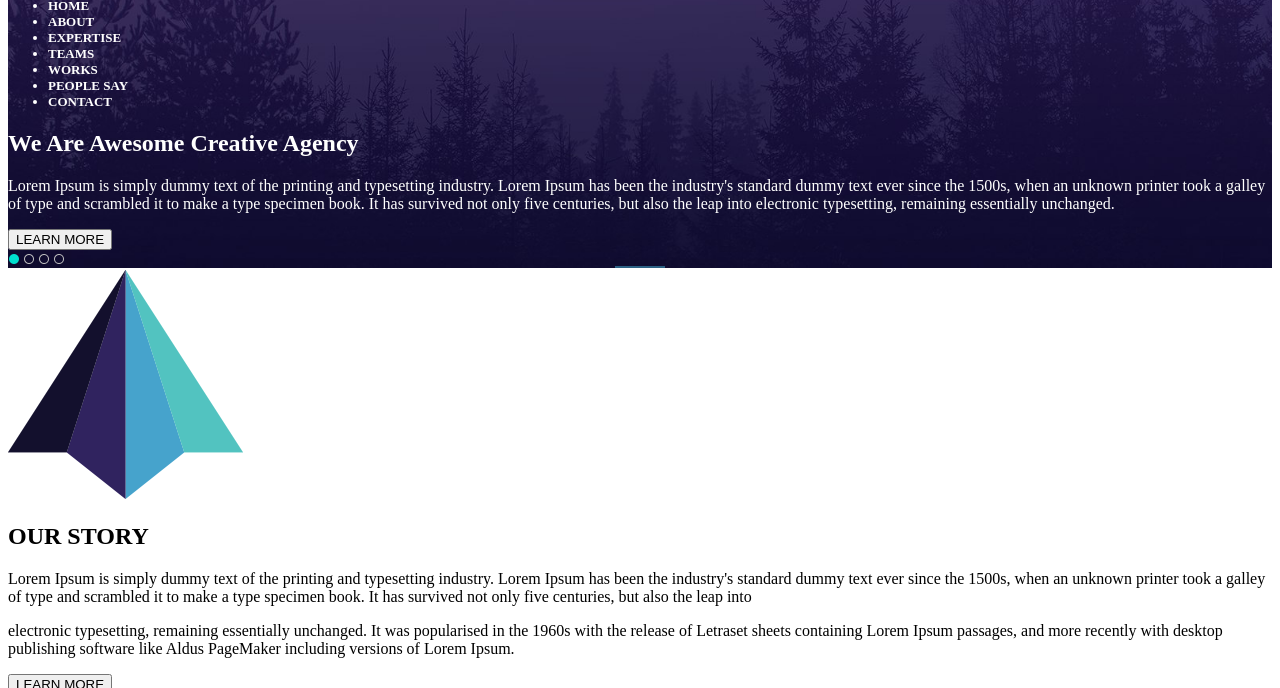
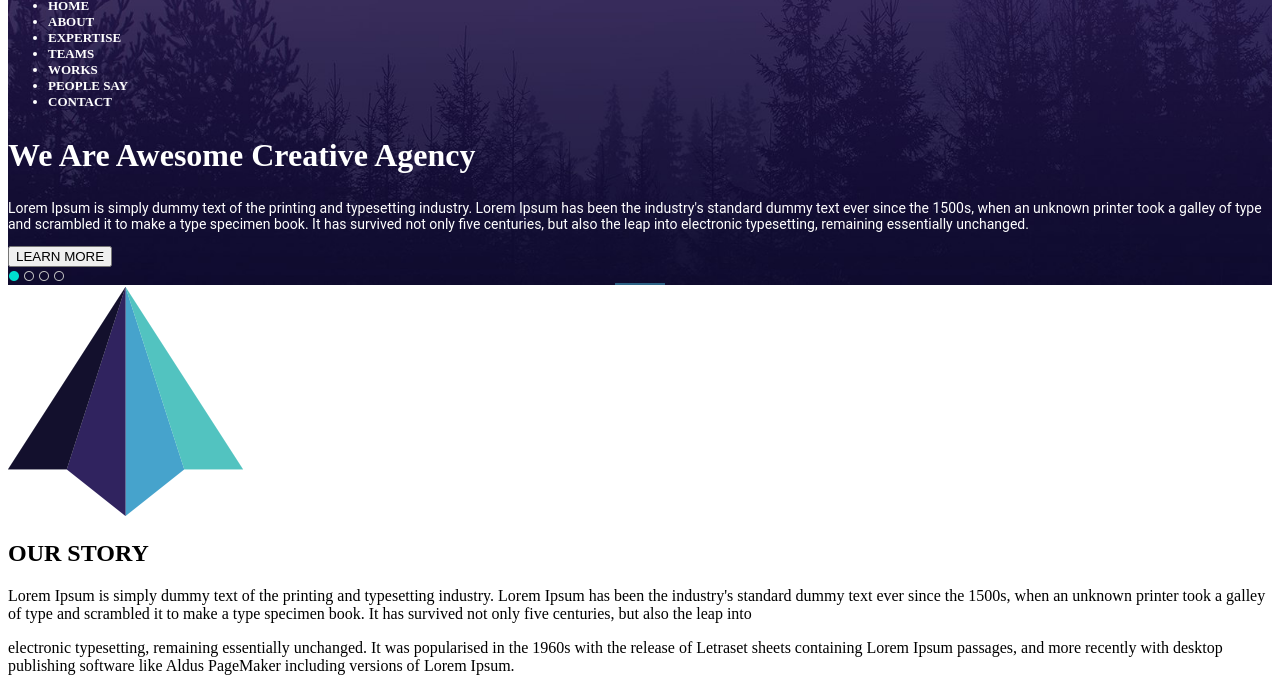
Before and after one commit to yllipetrovci/gatsby-website, a Gatsby site: page /home in a window 1280 px wide. Shown: the part 82-770 px from the top of the page. Built offline with nearby package versions, Linux system fonts and the light colour scheme; Gatsby itself is replaced by a stand-in of ours.

Commit message:
put for header section fonts

```diff
--- a/src/styles/pages/home.scss
+++ b/src/styles/pages/home.scss
@@ -3,6 +3,15 @@
     h1,
     p {
       color: #fff;
+    }
+    p{
+      font-family:'roboto';
+      font-size:14px;
+    }
+    h1{
+      font-family: 'Playfair';
+      font-size:32px;
+      font-weight: bold;
     }
 
     h1:after {
```
